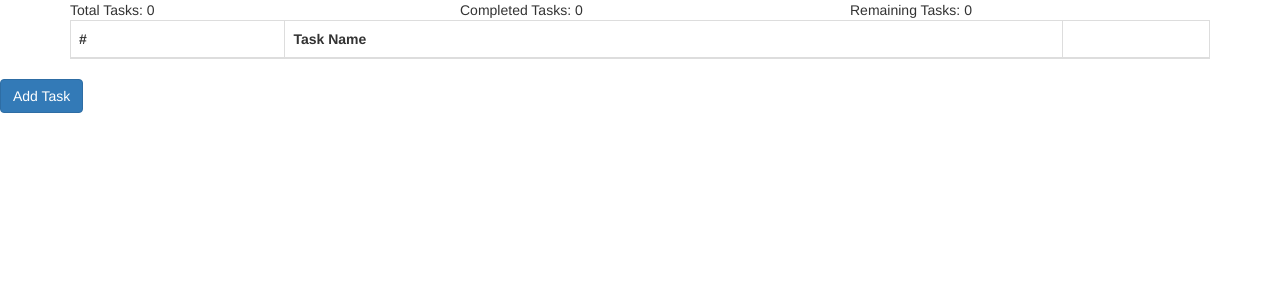
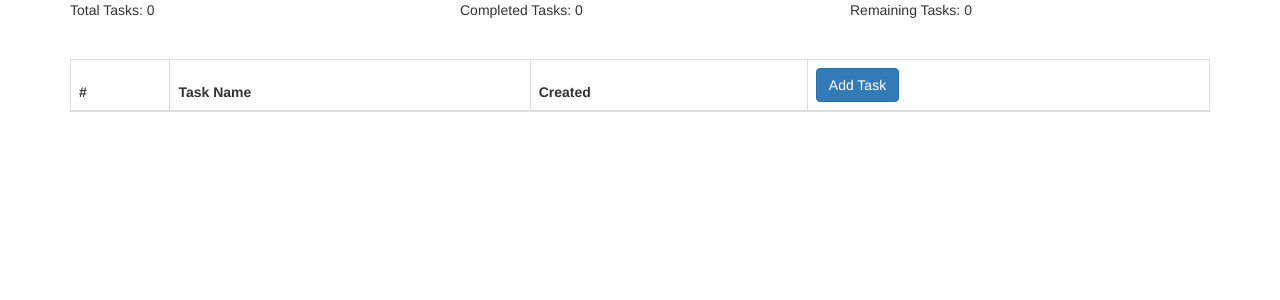
Before and after one commit to yudazdk/dolcevita, a PHP site: page / in a window 1280 px wide. Shown: the top 300 px of the page. Run offline with PHP 8.4, Linux system fonts and the light colour scheme; data that the repository does not hold is empty; some libraries are stand-ins or nearby versions.

Commit message:
tasks actions: add + edit + delete

```diff
--- a/api/index.php
+++ b/api/index.php
@@ -34,11 +34,11 @@ if ( isset($_GET['action']) && $_GET['action'] == "getAll" ) {
             break;
 
         case 'edit':
-            $id = $_GET['id'];
-            $name = $_GET['name'];
-            $is_completed = $_GET['is_completed'];
+            $id = $_POST['id'];
+            $name = $_POST['name'];
+            $is_completed = $_POST['is_completed'];
 
-            $sql = "UPDATE users SET name=?, is_completed=? WHERE id=?";
+            $sql = "UPDATE tasks SET name=?, is_completed=? WHERE id=?";
             $stmt= $pdo->prepare($sql);
             $stmt->execute([$name, $is_completed, $id]);
 
@@ -47,7 +47,7 @@ if ( isset($_GET['action']) && $_GET['action'] == "getAll" ) {
             break;
 
         case 'delete':
-            $id = $_GET['id'];
+            $id = $_POST['id'];
 
             $q = $pdo->prepare("DELETE FROM tasks WHERE id = ?");
             $q->execute(array($id));
--- a/css/todo.css
+++ b/css/todo.css
@@ -1,3 +1,7 @@
 .task-completed {
     text-decoration: line-through;
 }
+
+.tasks-info {
+    margin-bottom: 39px;
+}
--- a/index.html
+++ b/index.html
@@ -10,30 +10,26 @@
 <body>
 <div class="container">
 
-
     <div class="tasks-info row">
         <div class="col-md-4">Total Tasks: <span id="toal-tasks"></span></div>
         <div class="col-md-4">Completed Tasks: <span id="completed-tasks"></span></div>
         <div class="col-md-4">Remaining Tasks: <span id="remaining-tasks"></span></div>
     </div>
 
-    <div >
     <table class="table table-bordered table-striped">
         <thead>
         <tr>
             <th>#</th>
             <th>Task Name</th>
-            <th></th>
+            <th>Created</th>
+            <th><button onclick="showAddModal()" type="button" class="btn btn-primary">Add Task</button></th>
         </tr>
         </thead>
         <tbody id="table-body">
 
         </tbody>
     </table>
-    </div>
 </div>
-
-<button onclick="showAddModal()" type="button" class="btn btn-primary">Add Task</button>
 
 <div class="modal fade" id="bs-example-modal-sm" tabindex="-1" role="dialog">
     <div class="modal-dialog" role="document">
--- a/js/todo.js
+++ b/js/todo.js
@@ -22,11 +22,20 @@ function arrangeTasksData() {
             row += '<td>' + task.name + '</td>';
         }
 
-        row += '<td><button onclick=showEditModal(' + task.id + ',"' + task.name + '")>Edit</button></td>'
+        row += '<td>' + task.created_at + '</td>'
+            + '<td>' +
+            '<button class="btn btn-primary" onclick=showEditModal(' + task.id + ') '
+            + 'id="task_' + task.id + '"'
+            + 'data-id="' + task.id + '"'
+            + 'data-name="' + task.name + '"'
+            + 'data-is_completed="' + task.is_completed + '"'
+            + '>Edit</button> '
+            + '<button class="btn btn-danger" onclick=deleteTask(' + task.id + ')>Delete</button> '
+            + '</td>'
             + '</tr>';
         rows += row;
 
-        if ( task.is_completed ) {
+        if (task.is_completed) {
             completedTasks++;
         }
     });
@@ -60,7 +69,6 @@ function addTask(name) {
 }
 
 function editTask(id, name, isCompleted) {
-
     $.ajax({
         url: "api/index.php",
         method: "post",
@@ -82,13 +90,19 @@ function deleteTask(id) {
     });
 }
 
-function showEditModal(id, name){
+function showEditModal(id){
+
     $('#bs-example-modal-sm').modal('show');
-    $('#name').val(name);
+
+    $('#name').val($('#task_' + id).attr('data-name'));
+
+    $("#task-status select").val($('#task_' + id).attr('data-is_completed'));
 
     $('#task-status').removeClass('hidden');
 
-    $("#save-button").attr('data-id', id);
+    $("#save-button").attr('data-id', $('#task_' + id).attr('data-id'));
+
+    $(".modal-title").text('Edit Task');
 }
 
 function showAddModal() {
@@ -99,11 +113,12 @@ function showAddModal() {
     $('#task-status').addClass('hidden');
 
     $("#save-button").attr('data-id', -1);
+
+    $(".modal-title").text('Add Task');
 }
 
 
 $(document).ready(function () {
-
 
     $('#save-button').click( function () {
         var data_id = $(this).attr('data-id');
@@ -111,7 +126,10 @@ $(document).ready(function () {
         if ( data_id == -1 ) {
             // Adding task
             addTask( $('#name').val() );
+        } else {
+            editTask(data_id, $('#name').val(), $("#task-status select").val());
         }
+
         $('#bs-example-modal-sm').modal('hide');
     });
 });
```
